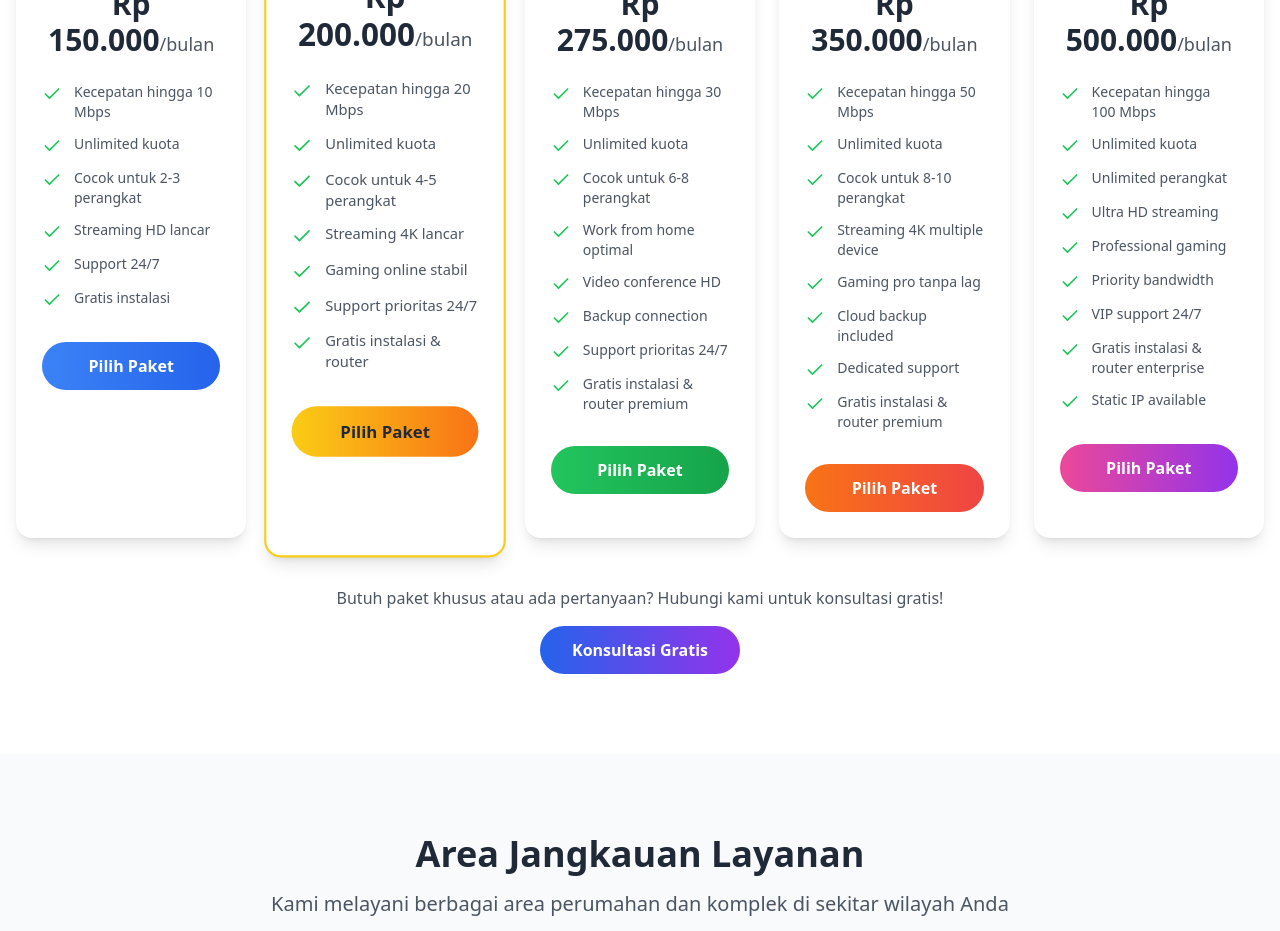
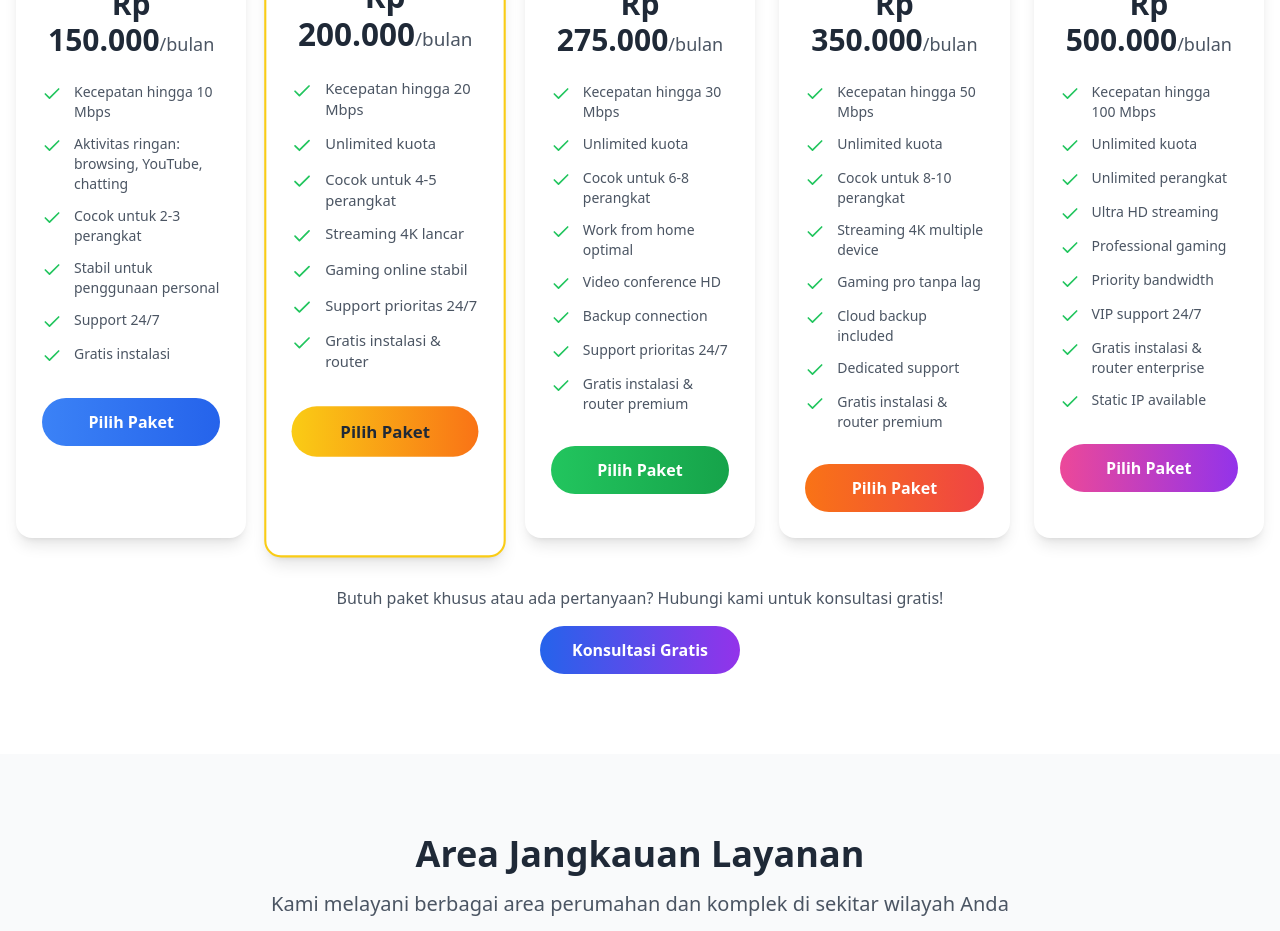
Before and after one commit to IR-design/web123, a React (Vite) app: page / in a window 1280 px wide. Shown: the part 2440-3371 px from the top of the page. Built offline with nearby package versions, Linux system fonts and the light colour scheme.

Commit message:
Updated Packages.tsx

```diff
--- a/src/components/Packages.tsx
+++ b/src/components/Packages.tsx
@@ -11,9 +11,9 @@ const Packages = () => {
       discount: '25%',
       features: [
         'Kecepatan hingga 10 Mbps',
-        'Unlimited kuota',
+        'Aktivitas ringan: browsing, YouTube, chatting',
         'Cocok untuk 2-3 perangkat',
-        'Streaming HD lancar',
+        'Stabil untuk penggunaan personal',
         'Support 24/7',
         'Gratis instalasi'
       ],
```
